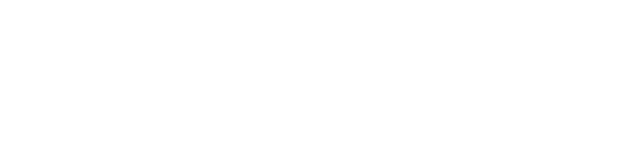
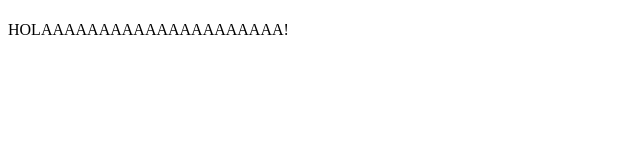
Before and after one commit to jonatangreen/prueba, a plain HTML site: page index.html in a window 1280 px wide. Shown: the whole page, without its empty margins (0-640 px from the left). Drawn offline with Linux system fonts and the light colour scheme.

Commit message:
Update index.html

```diff
--- a/index.html
+++ b/index.html
@@ -4,9 +4,10 @@
     <meta charset="UTF-8">
     <meta http-equiv="X-UA-Compatible" content="IE=edge">
     <meta name="viewport" content="width=device-width, initial-scale=1.0">
-    <title>Document</title>
+    <title>Probando</title>
 </head>
 <body>
     <h1><ESTO ES UNA PRUEBA></h1>
+        <p>HOLAAAAAAAAAAAAAAAAAAAAA!</p>
 </body>
 </html>
```
